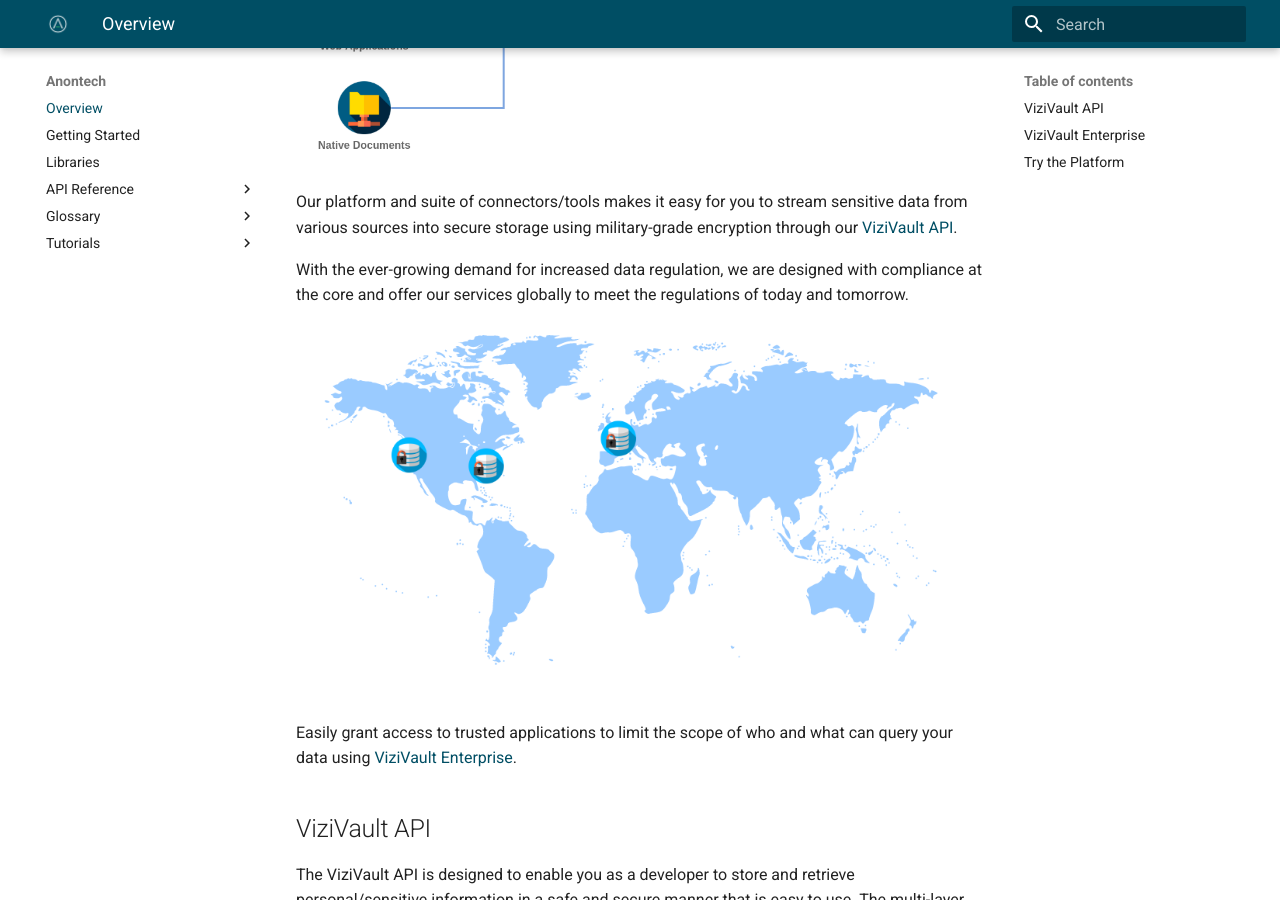
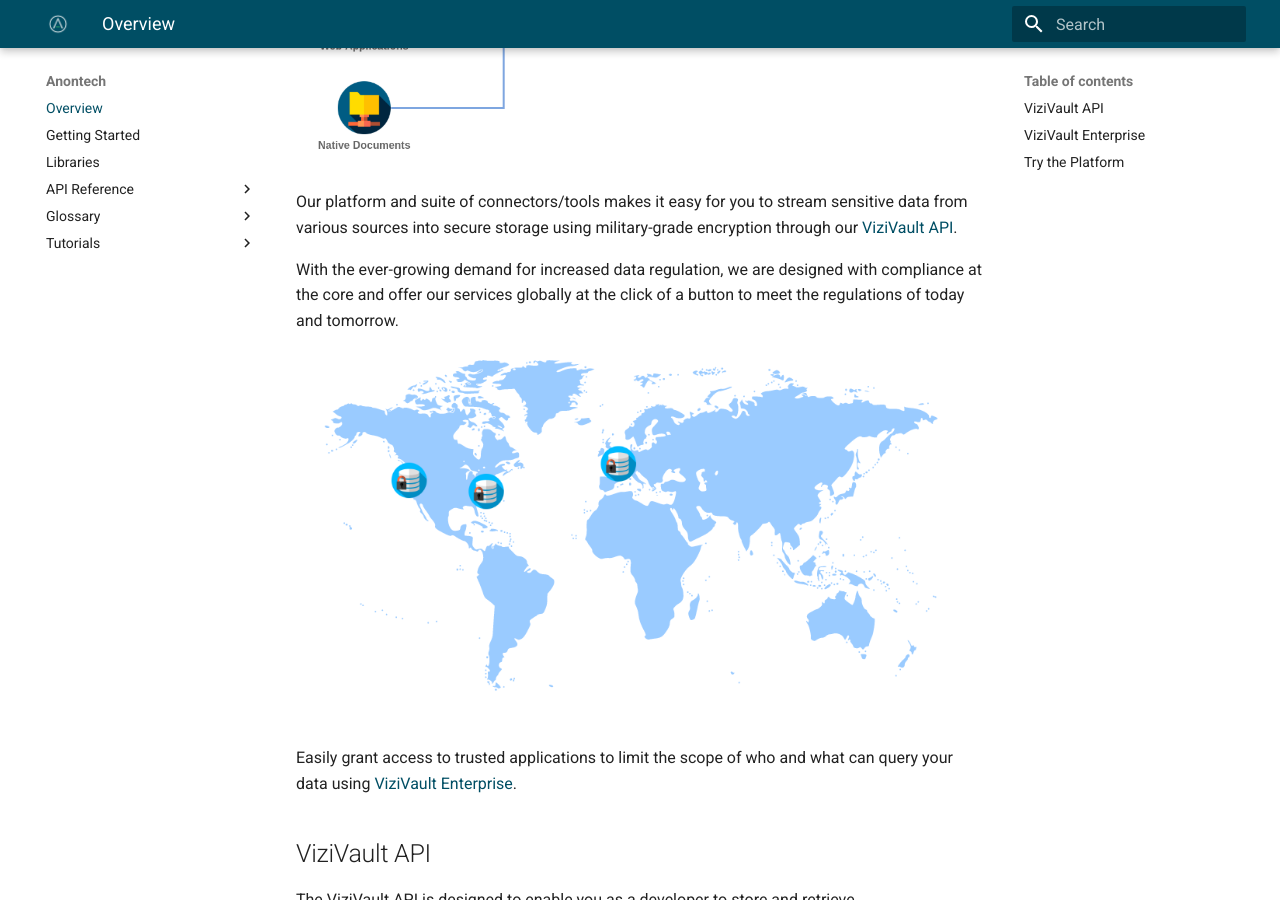
Before and after one commit to anontechnology/documentation, an MkDocs documentation site: the page built from docs/index.md, in a window 1280 px wide and 900 px high, scrolled down 675 px. Built offline with MkDocs 1.6.1 and Material for MkDocs 9.7.7, drawn with Linux system fonts in a browser that asks for light colours.

Commit message:
Fluff the efficiency of standing up new vault

```diff
--- a/docs/index.md
+++ b/docs/index.md
@@ -7,7 +7,7 @@
 
 Our platform and suite of connectors/tools makes it easy for you to stream sensitive data from various sources into secure storage using military-grade encryption through our [ViziVault API](#vizivault-api).
 
-With the ever-growing demand for increased data regulation, we are designed with compliance at the core and offer our services globally to meet the regulations of today and tomorrow.
+With the ever-growing demand for increased data regulation, we are designed with compliance at the core and offer our services globally at the click of a button to meet the regulations of today and tomorrow.
 ![Global Vaults](/assets/images/anontech-geovaults.png)
 
 Easily grant access to trusted applications to limit the scope of who and what can query your data using [ViziVault Enterprise](#vizivault-enterprise).
```
